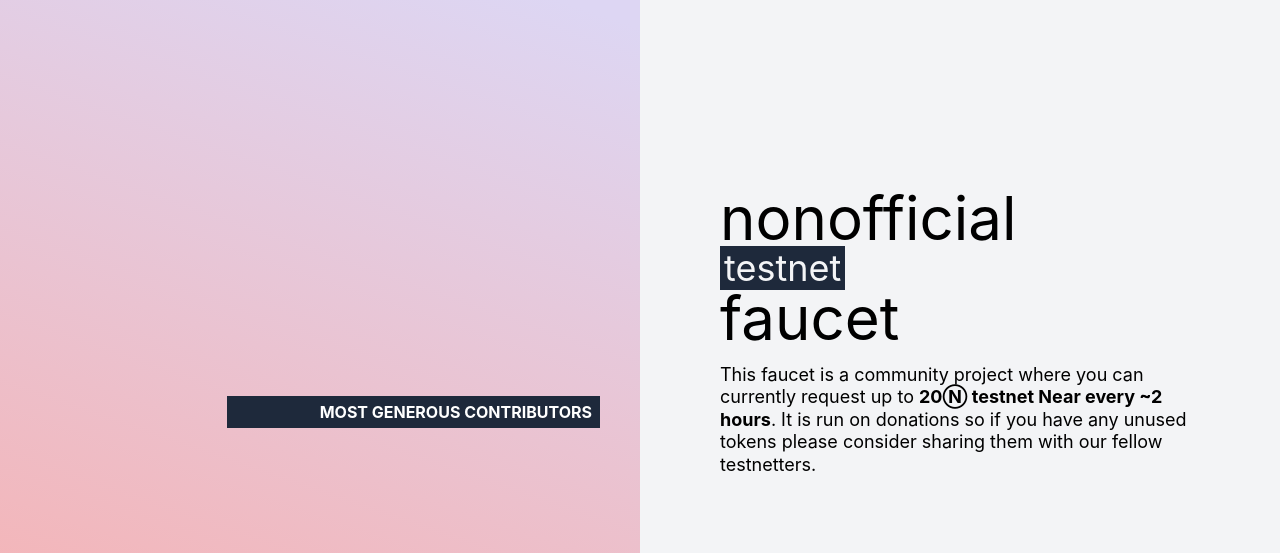
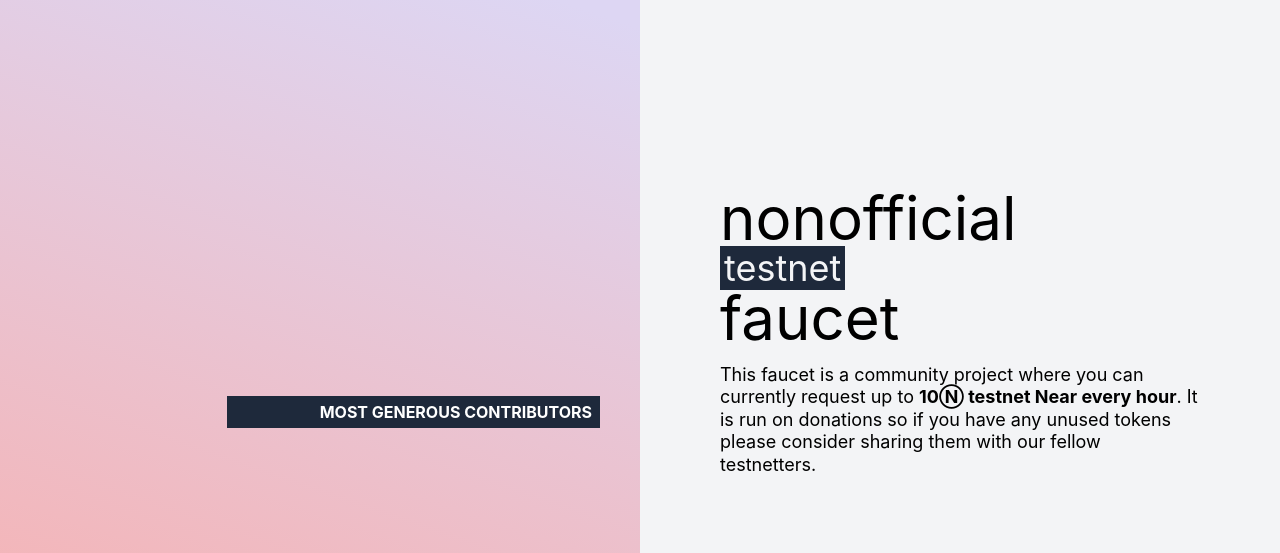
Before and after one commit to flmel/near-testnet-faucet, a plain HTML site: page index.html in a window 1280 px wide. Shown: the top 553 px of the page. Drawn offline with nearby package versions, Linux system fonts and the light colour scheme; a script that the page names is missing.

Commit message:
decrease handount amount

```diff
--- a/index.html
+++ b/index.html
@@ -98,8 +98,8 @@
 
                 <div class="mt-4">
                     <p class="text-lg leading-tight">
-                        This faucet is a community project where you can currently request up to <b>20Ⓝ testnet Near
-                            every ~2 hours</b>. It is run on donations so if you have any unused tokens please consider
+                        This faucet is a community project where you can currently request up to <b>10Ⓝ testnet Near
+                            every hour</b>. It is run on donations so if you have any unused tokens please consider
                         sharing them with our fellow testnetters.
                     </p>
                 </div>
```
